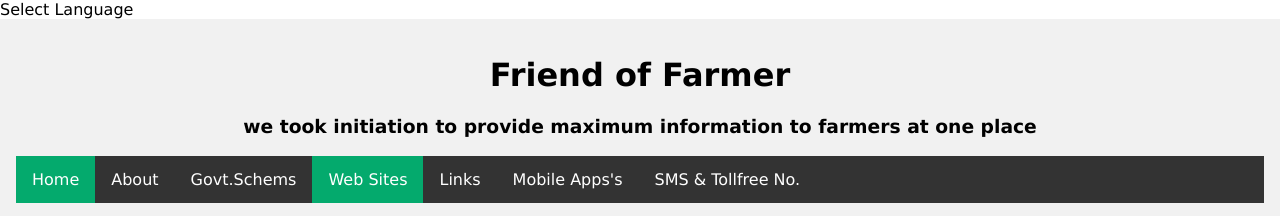
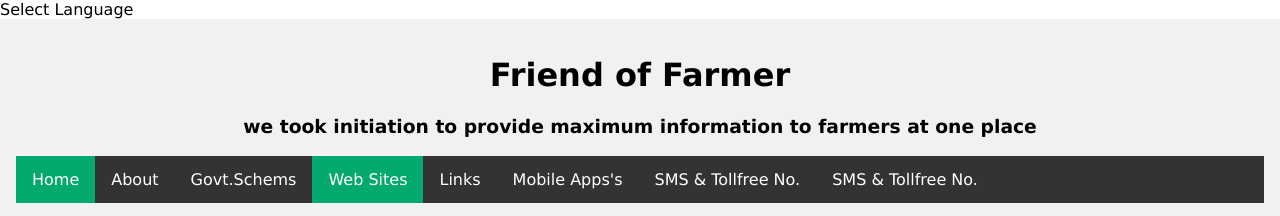
Before and after one commit to sastrapublicpolicies/friendoffarmer, a plain HTML site: page agriculturalsites.html in a window 1280 px wide. Shown: the top 216 px of the page. Drawn offline with Linux system fonts and the light colour scheme.

Commit message:
Update agriculturalsites.html

```diff
--- a/agriculturalsites.html
+++ b/agriculturalsites.html
@@ -182,6 +182,7 @@ function googleTranslateElementInit() {
   <li><a href="sites.html">Links </a></li>
   <li><a href="mobileapps.html">Mobile Apps's </a></li>
   <li><a href="tollfree.html">SMS & Tollfree No. </a></li>
+  <li><a href="tnschemes.html">SMS & Tollfree No. </a></li>
 
 </ul>
 
```
